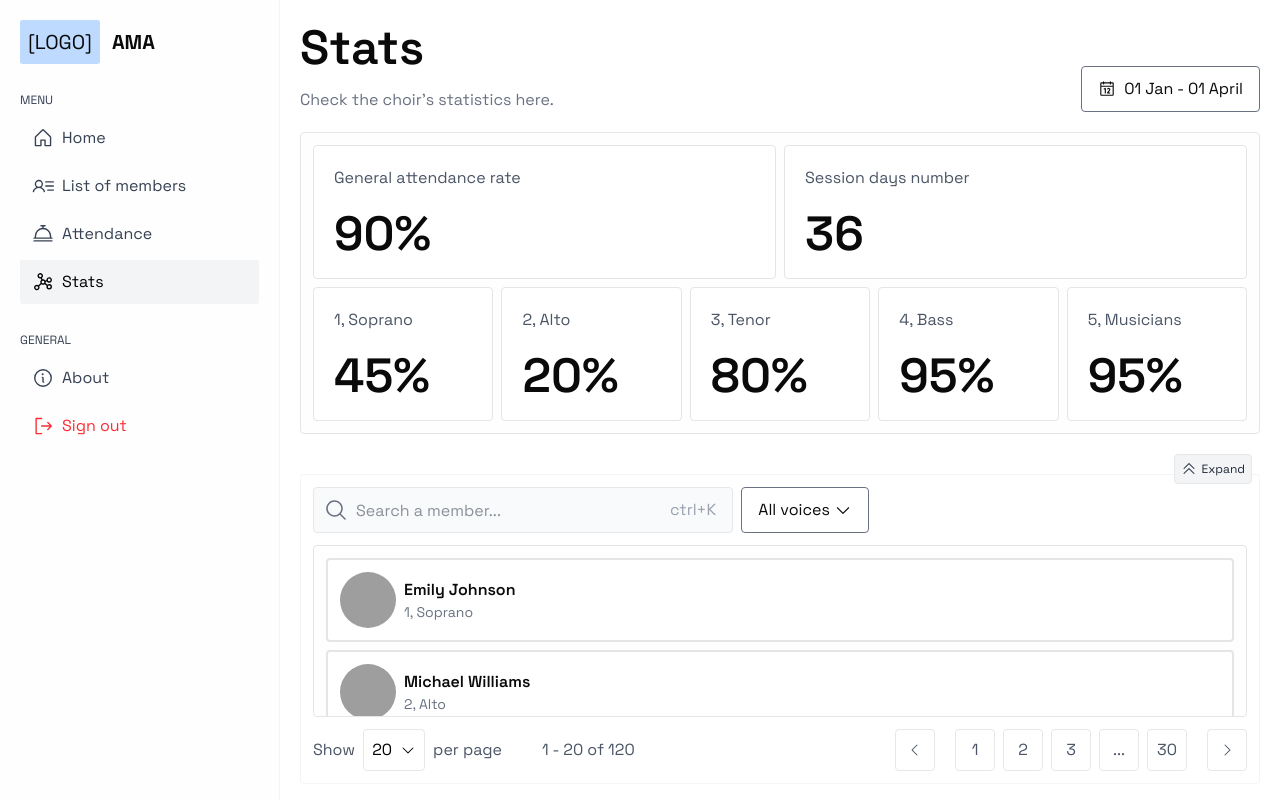
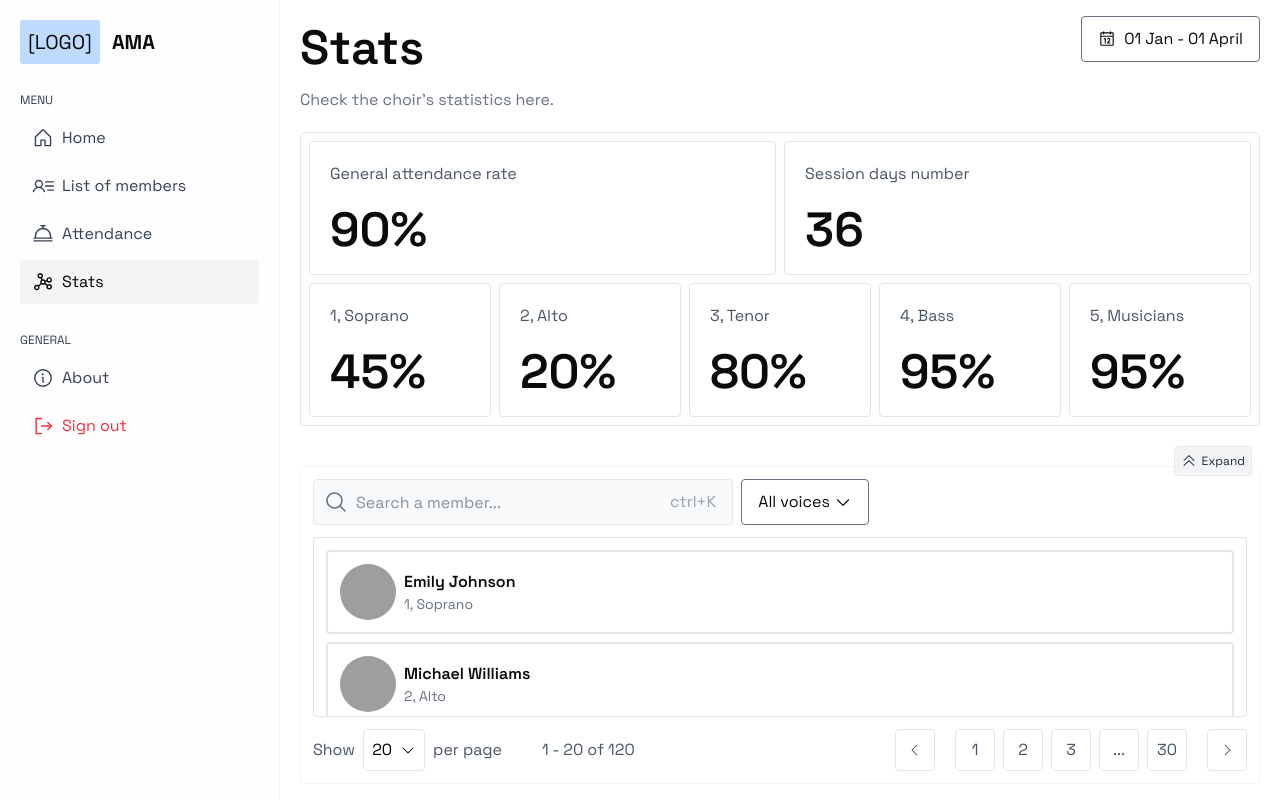
Before and after one commit to tojonirinaAndrian/ama-app, a Next.js app: page /stats in a window 1280 px wide. Built offline with nearby package versions, Linux system fonts and the light colour scheme; grey boxes are pictures that could not be loaded.

Commit message:
fixed style

```diff
--- a/app/stats/page.tsx
+++ b/app/stats/page.tsx
@@ -11,8 +11,8 @@ export default function List() {
   const [mainRise, setMainRise] = useState<boolean>(false);
 
   return (
-    <div className="flex flex-col h-full gap-2 xl:gap-5">
-      <div className="flex justify-between items-end w-full">
+    <div className="flex flex-col h-full gap-3 xl:gap-5">
+      <div className="flex justify-between items-start w-full">
         <div className={`flex flex-col xl:gap-2 ${mainRise && "hidden"}`}>
           <h2 className="font-semibold xl:text-5xl text-2xl block py-2">
             Stats
@@ -26,7 +26,7 @@ export default function List() {
           01 Jan - 01 April
         </button>
       </div>
-      <div className={`space-y-2 bg-gray-50/20 border rounded p-3 ${mainRise && "hidden"}`}>
+      <div className={`space-y-2 bg-gray-50/20 border rounded p-2 ${mainRise && "hidden"}`}>
         <div className="w-full flex *:w-full *:bg-white *:rounded gap-2 *:p-5 *:border">
           <div className="space-y-5">
             <p className="text-gray-600">General attendance rate</p>
```
